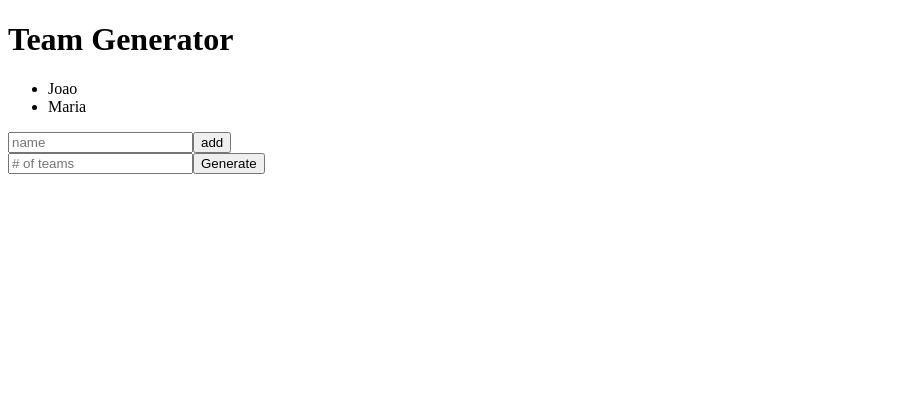
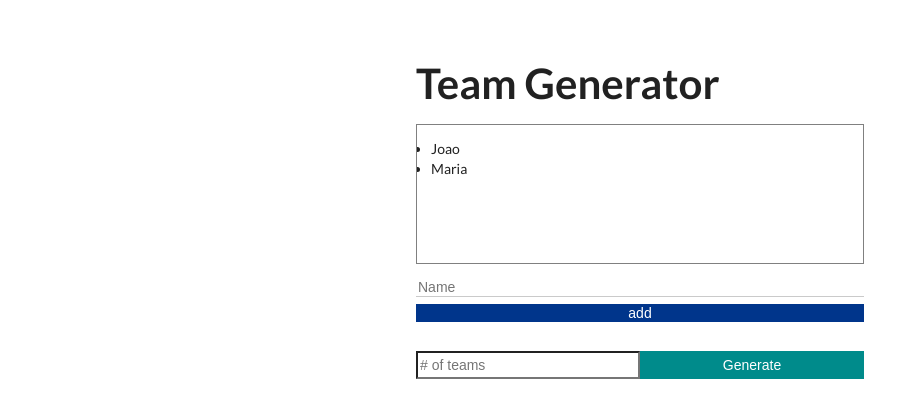
Before and after one commit to paulahage/teamapp, an Angular app in the folder website/: page / in a window 1280 px wide. Shown: the top 418 px of the page, without its empty margins (0-919 px from the left). Built offline with nearby package versions, Linux system fonts and the light colour scheme.

Commit message:
Install Semantic UI

```diff
--- a/website/package.json
+++ b/website/package.json
@@ -19,6 +19,7 @@
     "@angular/platform-browser-dynamic": "^16.0.0",
     "@angular/router": "^16.0.0",
     "rxjs": "~7.8.0",
+    "semantic-ui-css": "^2.5.0",
     "tslib": "^2.3.0",
     "zone.js": "~0.13.0"
   },
--- a/website/src/app/app.component.css
+++ b/website/src/app/app.component.css
@@ -0,0 +1,61 @@
+.container {
+  padding: 4rem;
+  width: 40rem;
+  margin: 0 auto;
+}
+
+h1 {
+  font-size: 3rem;
+}
+
+.list {
+  padding: 1rem;
+  width: 100%;
+  height: 10rem;
+  border: 0.1rem solid grey;
+  overflow: auto;
+}
+
+.add-members-container input {
+  border: none;
+  border-bottom: 0.1rem solid rgba(128, 128, 128, 0.418);
+  margin-right: 0.5rem;
+  width: 100%;
+  display: flex;
+}
+
+.add-members-container button {
+  width: 100%;
+  border: none;
+  color: white;
+  font-weight: 400;
+  cursor: pointer;
+  background-color: rgb(0, 53, 139);
+  margin-top: 0.5rem;
+}
+
+.input-container {
+  margin: 2rem 0;
+  display: flex;
+  height: 2rem;
+}
+
+.input-container button {
+  width: 50%;
+  background-color: darkcyan;
+  border: none;
+  color: white;
+}
+
+.input-container input {
+  width: 50%;
+}
+
+.card {
+  padding: 2rem;
+  width: 100%;
+}
+
+.error-msg {
+  color: red;
+}
--- a/website/src/app/app.component.html
+++ b/website/src/app/app.component.html
@@ -1,15 +1,15 @@
-<div>
+<div class="container">
   <div>
     <h1>Team Generator</h1>
-    <ul>
+    <ul class="list">
       <li>Joao</li>
       <li>Maria</li>
     </ul>
-    <div>
-      <input type="text" placeholder="name" />
+    <div class="add-members-container">
+      <input type="text" placeholder="Name" />
       <button>add</button>
     </div>
-    <div>
+    <div class="input-container">
       <input type="text" placeholder="# of teams" />
       <button>Generate</button>
     </div>
--- a/website/src/styles.css
+++ b/website/src/styles.css
@@ -1 +1 @@
-/* You can add global styles to this file, and also import other style files */
+@import "semantic-ui-css/semantic.css";
```
Also changed, not shown: 1 other file (tests, documents, lock files or other folders).
